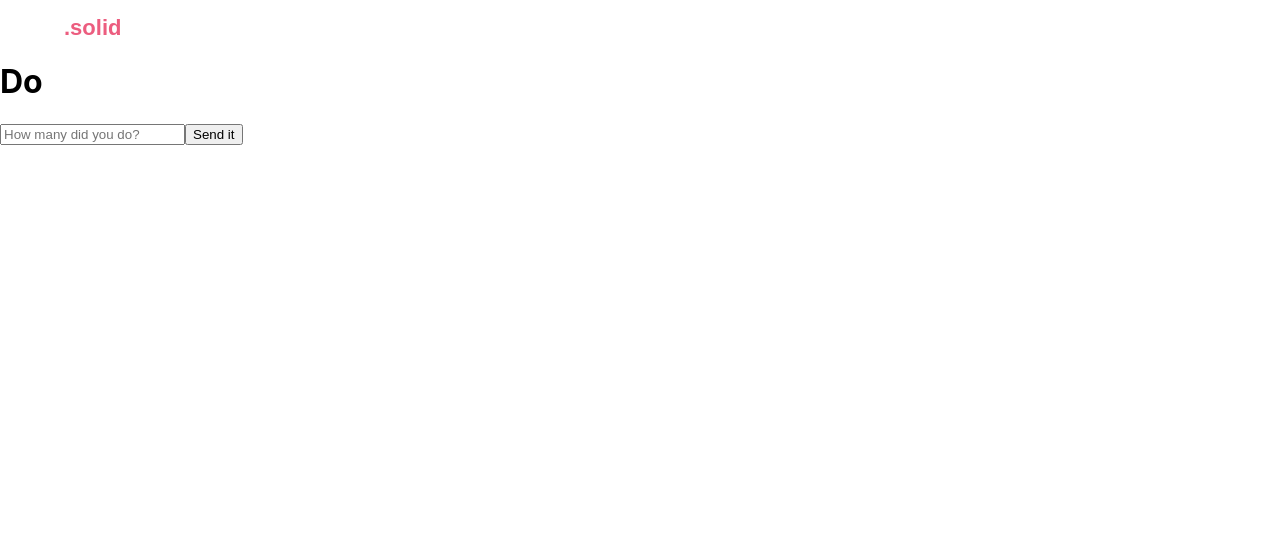
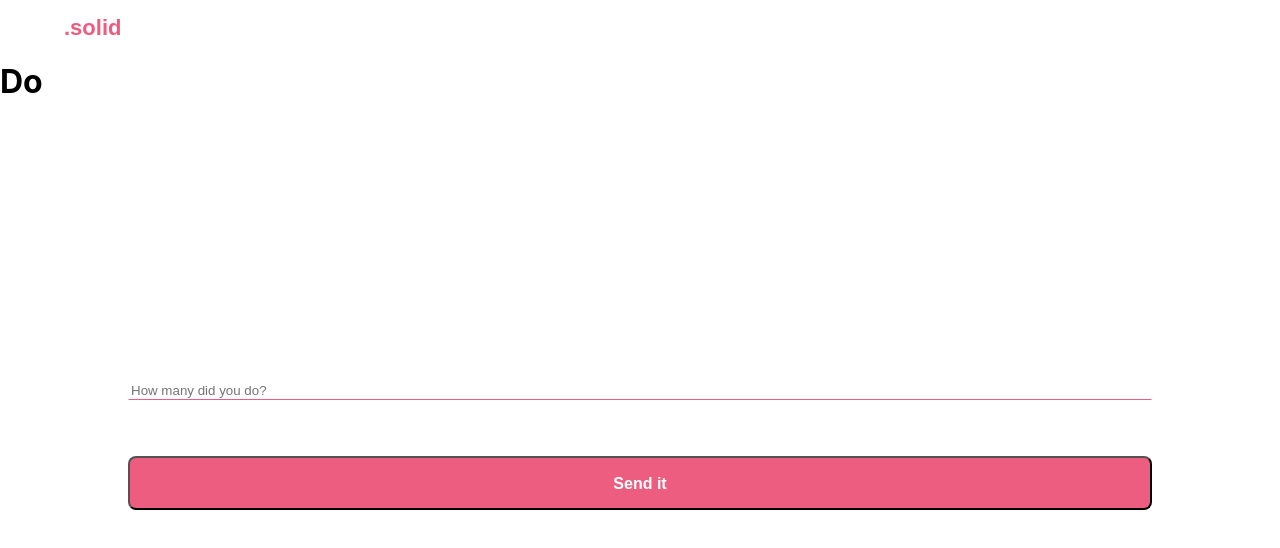
Before and after one commit to puentebravo/trackit, a React (Create React App) app in the folder client/: page /home in a window 1280 px wide. Shown: the top 548 px of the page. Built offline with nearby package versions, Linux system fonts and the light colour scheme; no server answers.

Commit message:
Added custom CSS for homepage

```diff
--- a/client/src/pages/home/home.css
+++ b/client/src/pages/home/home.css
@@ -0,0 +1,47 @@
+:root {
+    --pink: #ec5d7f;
+  }
+
+
+  #brandHeader, #homeContainer {
+    animation: fadeIn 1s
+  }
+
+  .formField {
+    border: 1px solid transparent;
+    border-bottom: 1px solid var(--pink);
+    margin-bottom: 5vh;
+  }
+
+  #submitBtn {
+    background: var(--pink);
+    color: white;
+    font-family: "Helvetica Neue LT Std", sans-serif;
+    font-style: normal;
+    font-weight: 750;
+    font-size: 16px;
+    line-height: 19px;
+    text-align: center;
+    margin-top: 2vh;
+    border-radius: 8px;
+    height: 54px;
+  }
+
+  #repsForm {
+    display: flex;
+    flex-direction: column;
+    justify-content: center;
+  }
+
+  #formContainer {
+    display: flex;
+    flex-direction: column;
+    width: 80vw;
+    margin: auto;
+    margin-top: 35vh;
+  }
+
+@keyframes fadeIn {
+  0% {opacity: 0;}
+  100% {opacity: 1;}
+}
```
